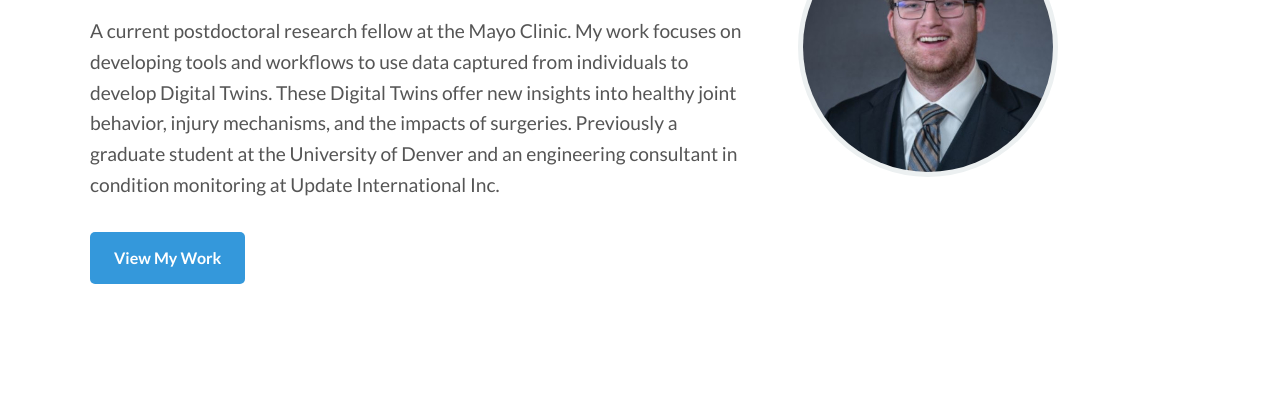
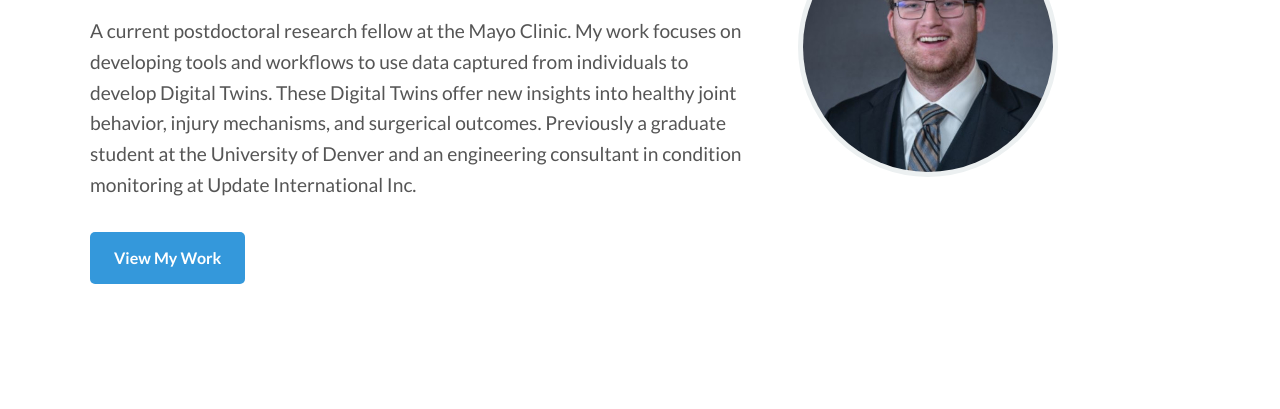
Before and after one commit to thor-andreassen/My_Website, a plain HTML site: page index.html in a window 1280 px wide. Shown: the part 391-800 px from the top of the page. Drawn offline with Linux system fonts and the light colour scheme.

Commit message:
updated message

```diff
--- a/index.html
+++ b/index.html
@@ -375,7 +375,7 @@
                     <div class="hero-text">
                         <h2>Digital Twins and Orthopaedic Biomechanics</h2>
                         <p>
-                            A current postdoctoral research fellow at the Mayo Clinic. My work focuses on developing tools and workflows to use data captured from individuals to develop Digital Twins. These Digital Twins offer new insights into healthy joint behavior, injury mechanisms, and the impacts of surgeries.
+                            A current postdoctoral research fellow at the Mayo Clinic. My work focuses on developing tools and workflows to use data captured from individuals to develop Digital Twins. These Digital Twins offer new insights into healthy joint behavior, injury mechanisms, and surgerical outcomes.
                             Previously a graduate student at the University of Denver and an engineering consultant in condition monitoring at Update International Inc.
                         </p>
                         <a href="#research" class="btn">View My Work</a>
```
